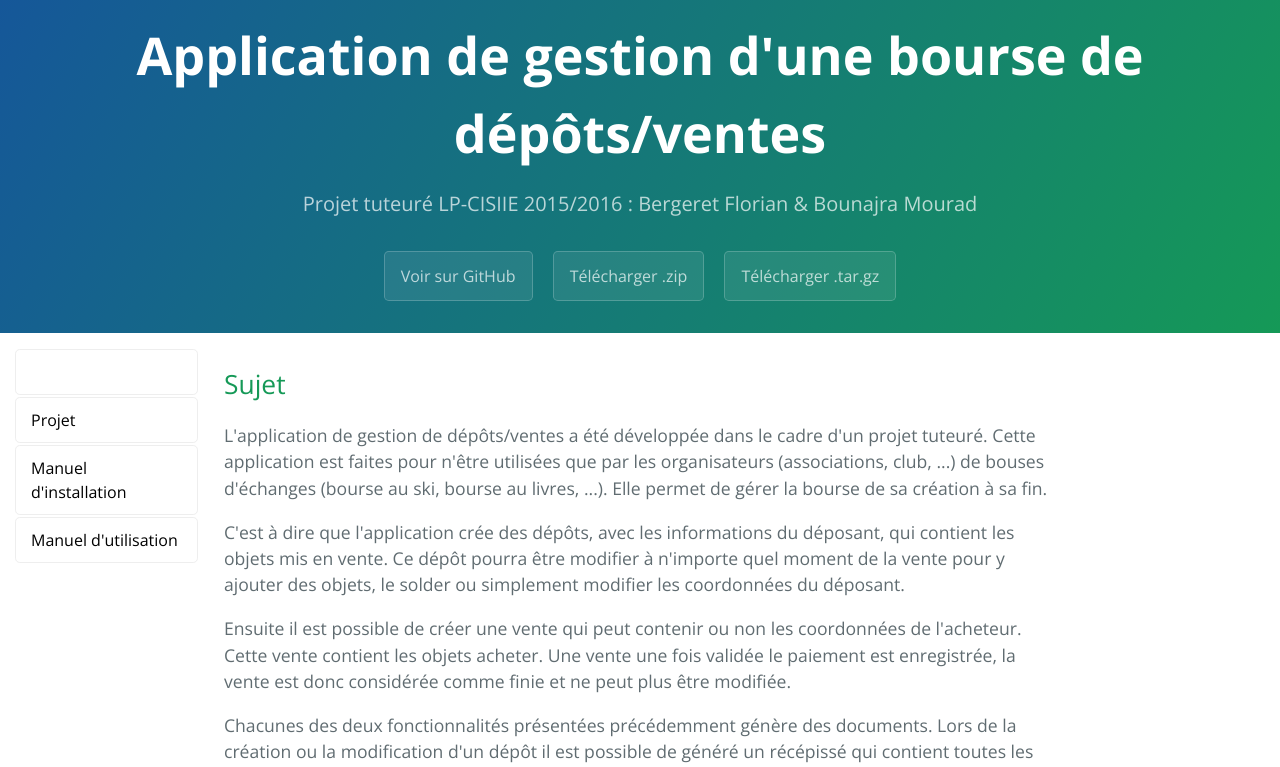
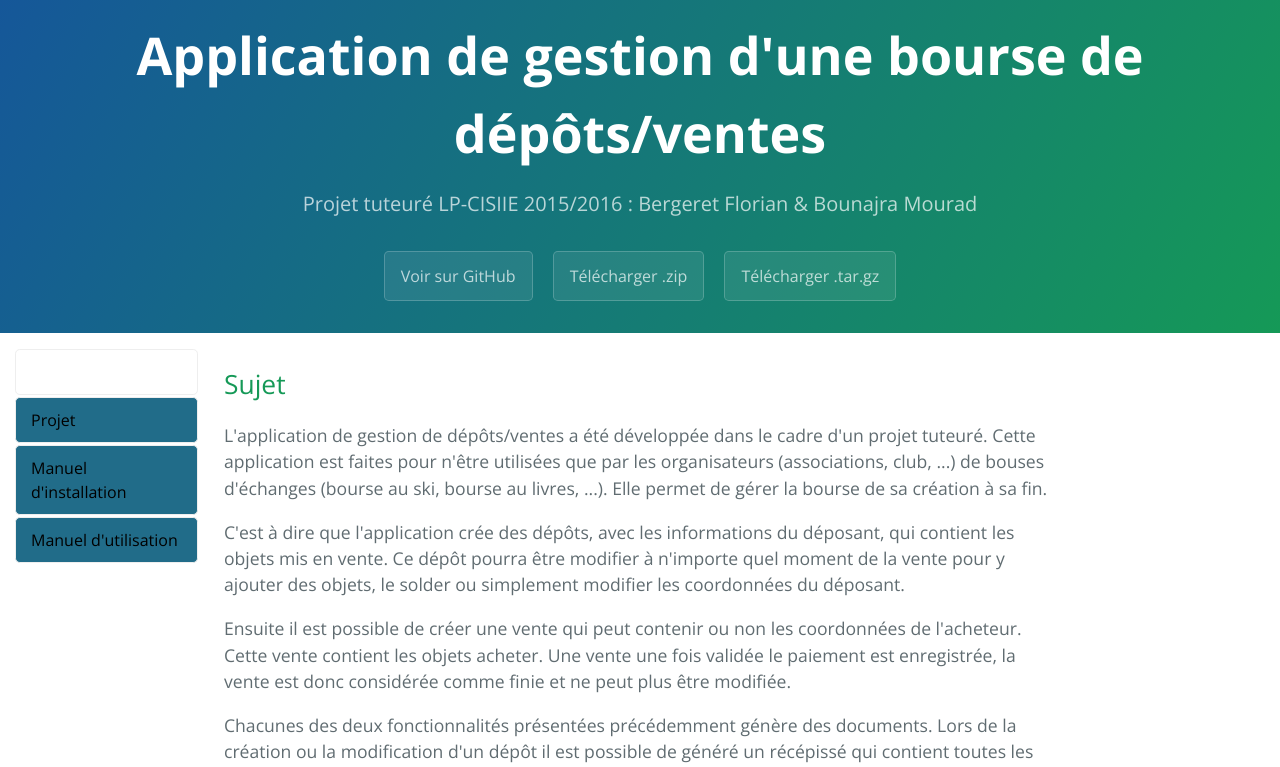
Before and after one commit to Bib52/DepotsVentes, a PHP site: page / in a window 1280 px wide. Shown: the top 767 px of the page. Run offline with PHP 8.4, Linux system fonts and the light colour scheme.

Commit message:
Update stylesheet.css

```diff
--- a/stylesheets/stylesheet.css
+++ b/stylesheets/stylesheet.css
@@ -338,12 +338,11 @@ a {
   border-radius: 4px;
   color: black;
   /*color: rgba(255, 255, 255, 0.7);*/
-  background-color: rgba(255, 255, 255, 0.08);
+  background-color: #216c89;
   border-color: #eee;
   border-style: solid;
   border-width: 1px;
   border-radius: 0.3rem;
-  /*transition: color 0.2s, background-color 0.2s, border-color 0.2s;*/
 }
 
 .nav-pills > li + li {
@@ -366,7 +365,3 @@ a {
 .nav-stacked > li + li {
   margin-top: 2px;
   margin-left: 0; }
-
-/*.menuLg{*/
-/*  width: 200px;*/
-/*}*/
```
